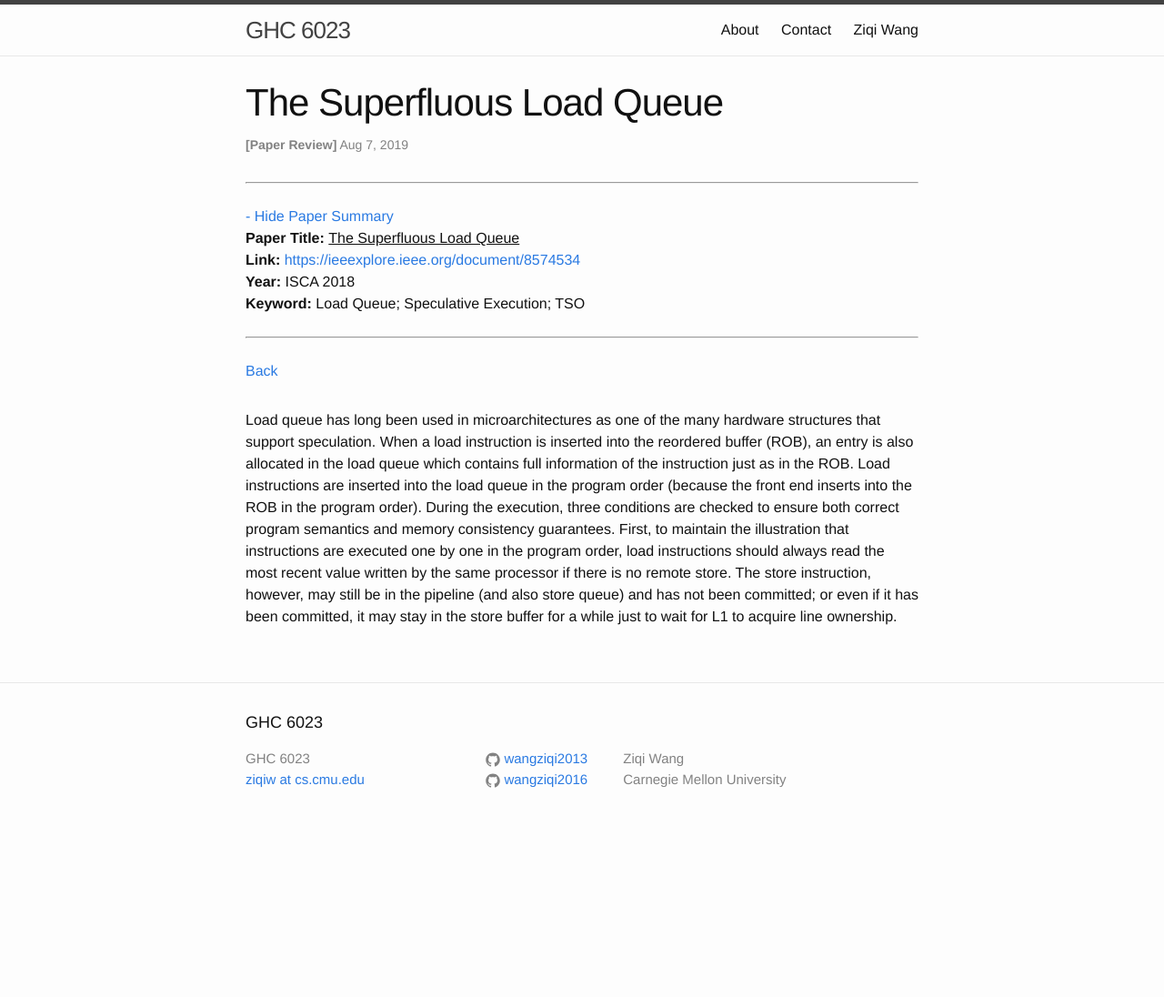
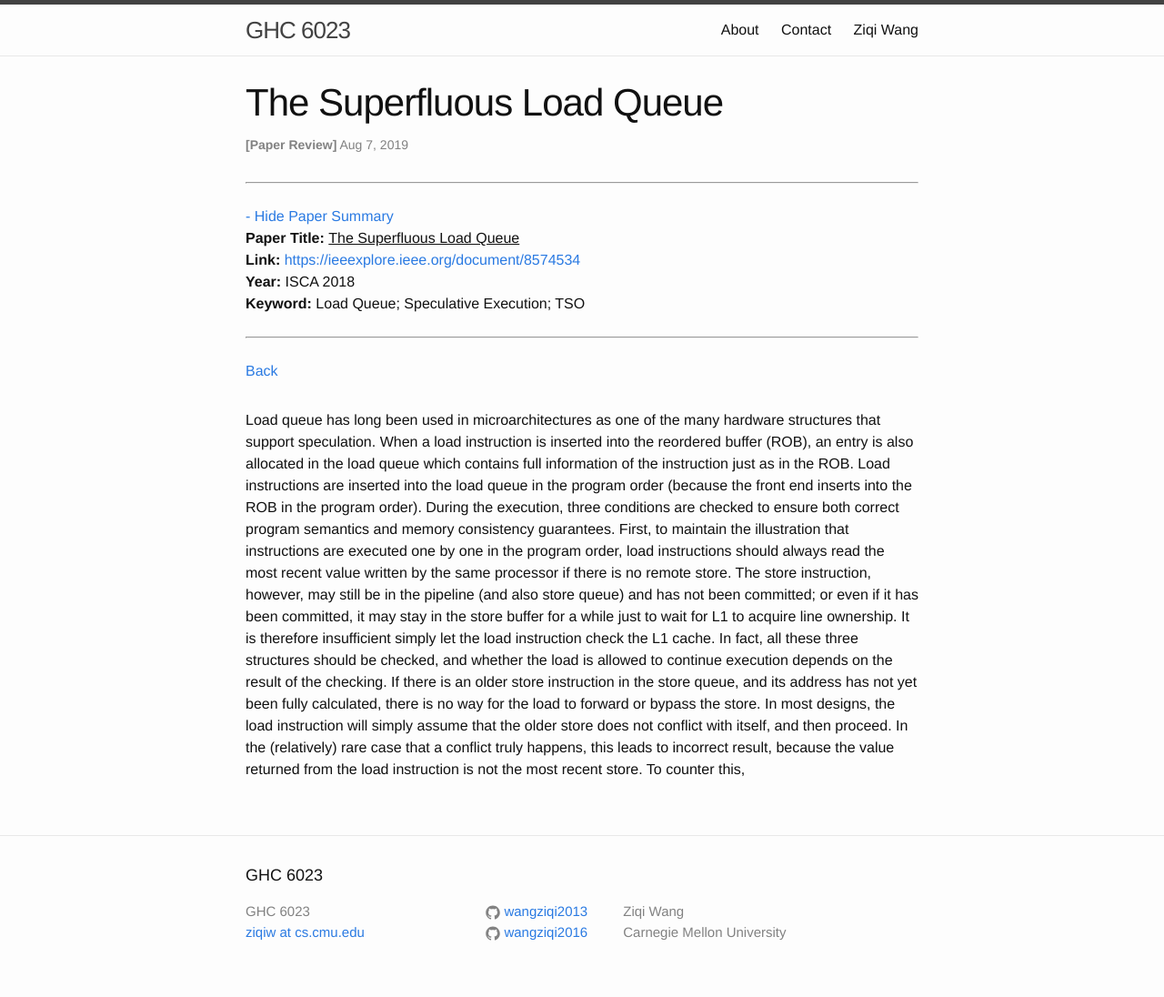
Before and after one commit to wangziqi2013/wangziqi2013.github.io, a Jekyll site: the page built from _posts/2019-08-07-the-superfluous-load-queue.markdown, in a window 1280 px wide. Shown: the whole page at 91% size. Built offline with Jekyll 4.4.1, drawn with Linux system fonts in a browser that asks for light colours; before the commit the page ends 928 px from its top, so only the background shows below that.

Commit message:
Adding problem

```diff
--- a/_posts/2019-08-07-the-superfluous-load-queue.markdown
+++ b/_posts/2019-08-07-the-superfluous-load-queue.markdown
@@ -21,4 +21,10 @@ conditions are checked to ensure both correct program semantics and memory consi
 the illustration that instructions are executed one by one in the program order, load instructions should always
 read the most recent value written by the same processor if there is no remote store. The store instruction, however,
 may still be in the pipeline (and also store queue) and has not been committed; or even if it has been committed, it may
-stay in the store buffer for a while just to wait for L1 to acquire line ownership.
+stay in the store buffer for a while just to wait for L1 to acquire line ownership. It is therefore insufficient simply
+let the load instruction check the L1 cache. In fact, all these three structures should be checked, and whether the
+load is allowed to continue execution depends on the result of the checking. If there is an older store instruction in
+the store queue, and its address has not yet been fully calculated, there is no way for the load to forward or bypass
+the store. In most designs, the load instruction will simply assume that the older store does not conflict with itself,
+and then proceed. In the (relatively) rare case that a conflict truly happens, this leads to incorrect result, because
+the value returned from the load instruction is not the most recent store. To counter this,
```
